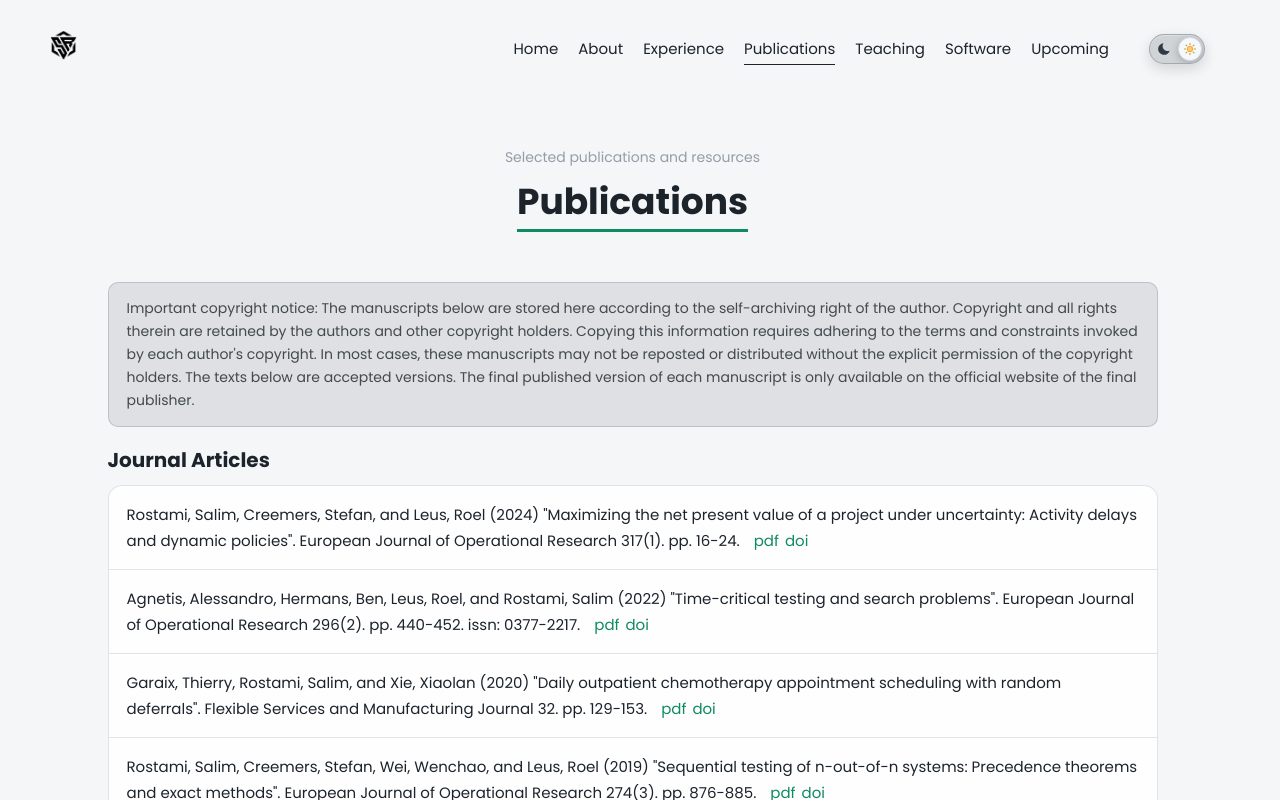
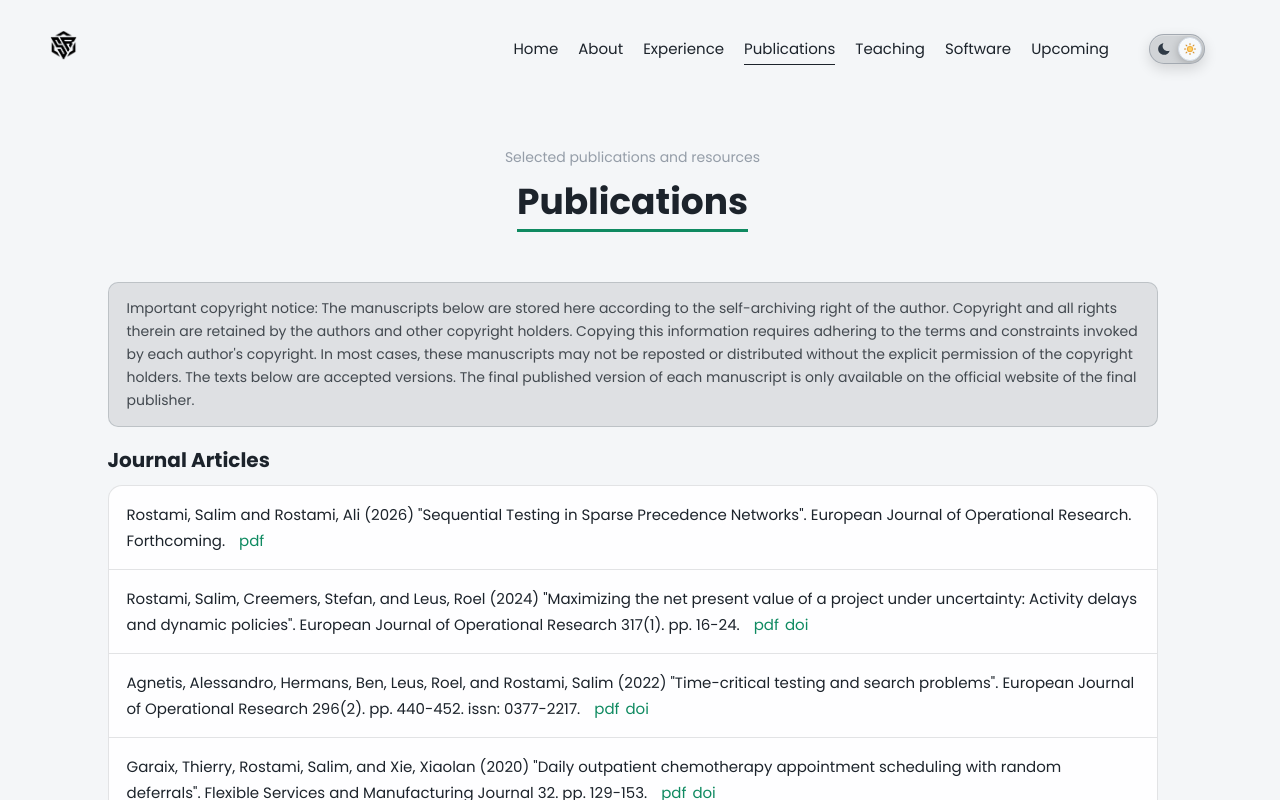
Before and after one commit to salimrostami/salimReact, a React (Vite) app: page /publications in a window 1280 px wide. Shown: the top 800 px of the page. Built offline with nearby package versions, Linux system fonts and the light colour scheme.

Commit message:
publication added & cv updated

```diff
--- a/src/pages/publications/Publications.js
+++ b/src/pages/publications/Publications.js
@@ -51,6 +51,10 @@ const getMetadataBlocks = (entry) => {
     }
 
     blocks.push(journalBlock);
+  }
+
+  if (entry.status) {
+    blocks.push(entry.status);
   }
 
   if (entry.conference) {
--- a/src/pages/publications/publications.json
+++ b/src/pages/publications/publications.json
@@ -5,6 +5,22 @@
       "id": "journal-articles",
       "title": "Journal Articles",
       "entries": [
+        {
+          "id": "J-8",
+          "authors": [
+            { "firstName": "Salim", "lastName": "Rostami" },
+            { "firstName": "Ali", "lastName": "Rostami" }
+          ],
+          "title": "Sequential Testing in Sparse Precedence Networks",
+          "year": 2026,
+          "journal": "European Journal of Operational Research",
+          "status": "Forthcoming",
+          "issue": "",
+          "pages": "",
+          "links": {
+            "pdf": "https://drive.google.com/file/d/15aQBzRKv7TUZafg9nWVAhtrHNct9o7eM/view?usp=sharing"
+          }
+        },
         {
           "id": "J-7",
           "authors": [
```
Also changed, not shown: 1 other file (tests, documents, lock files or other folders).
